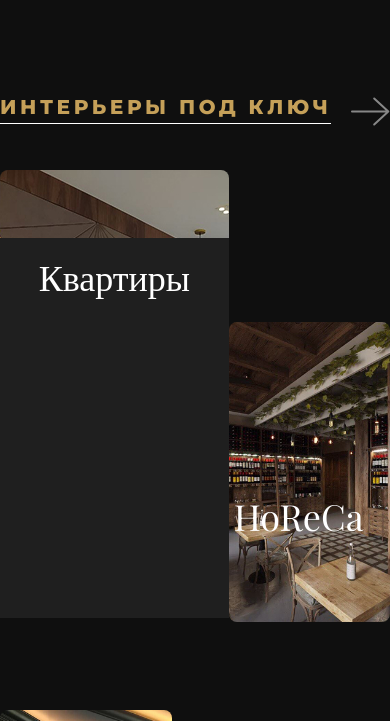
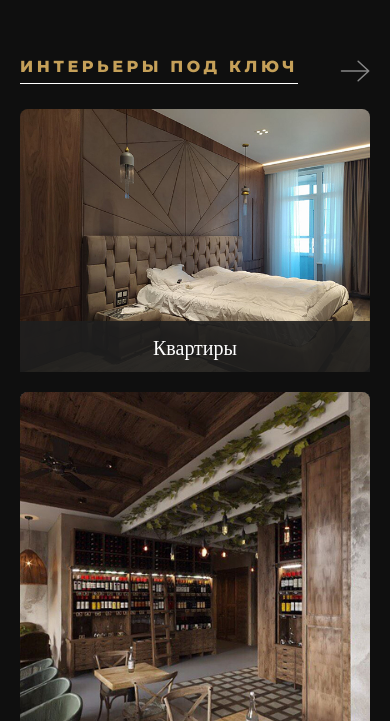
Before and after one commit to Romanpr0g/OakAndRockDesign, a React (Vite) app: page /services/interiors in a window 390 px wide. Shown: the part 5843-6564 px from the top of the page. Built offline with nearby package versions, Linux system fonts and the light colour scheme.

Commit message:
responsive update

```diff
--- a/src/components/Home/About/About.module.css
+++ b/src/components/Home/About/About.module.css
@@ -34,7 +34,7 @@
 /* Текстовые стили */
 .label {
   color: var(--accent-gold);
-  font-size: 20px;
+  font-size: clamp(14px, 2vw, 20px);
   letter-spacing: 3.6px;
   font-weight: 800;
   text-transform: uppercase;
@@ -42,12 +42,12 @@
   margin-bottom: 40px;
   border-bottom: 1px solid #ffffff;
   padding-bottom: 7px;
-  line-height: 16px;
+  line-height: 1.25;
 }
 
 .title {
-  font-size: 36px;
-  line-height: 64px;
+  font-size: clamp(22px, 4vw, 36px);
+  line-height: 1.7;
   margin-bottom: 12px;
   font-weight: 400;
   color: #fff;
@@ -56,7 +56,7 @@
 
 .desc {
   color: var(--text-muted);
-  font-size: 14px;
+  font-size: clamp(12px, 1.5vw, 14px);
   max-width: 700px;
   margin: 0 auto;
   line-height: 1.6;
@@ -117,19 +117,19 @@
 
 .card h3 {
   font-family: var(--font-serif);
-  font-size: 20px;
+  font-size: clamp(18px, 2.5vw, 20px);
   font-weight: 400;
   margin-bottom: 12px;
   color: #fff;
-  line-height: 28px;
+  line-height: 1.4;
 
 }
 
 .card p {
-  font-size: 16px;
+  font-size: clamp(14px, 2vw, 16px);
   font-weight: 400;
   color: var(--text-muted);
-  line-height: 22px;
+  line-height: 1.4;
 }
 
 /* Адаптив */
--- a/src/components/Home/Hero/Hero.jsx
+++ b/src/components/Home/Hero/Hero.jsx
@@ -11,7 +11,7 @@ const Hero = () => {
         </h1>
         <p>— мы творим чудеса.</p>
       </div>
-      <img src={heroArrow} className={s.scroll} alt="arrow" />
+      {/* <img src={heroArrow} className={s.scroll} alt="arrow" /> */}
     </section>
   );
 };
--- a/src/components/Home/Hero/Hero.module.css
+++ b/src/components/Home/Hero/Hero.module.css
@@ -23,18 +23,18 @@
 }
 .content h1 {
   font-family: var(--font-serif);
-  font-size: 98px;
+  font-size: clamp(40px, 8vw, 98px);
   font-weight: 800;
   color: #fff;
   margin-bottom: 12px;
 }
 .content span {
-  font-size: 84px;
+  font-size: clamp(32px, 8vw, 84px);
 }
 .content p {
-  font-size: 36px;
+  font-size: clamp(16px, 3vw, 36px);
   font-weight: 400;
-  line-height: 48px;
+  line-height: 1.3;
 }
 .scroll {
   position: absolute;
--- a/src/components/Home/Partners/Partners.module.css
+++ b/src/components/Home/Partners/Partners.module.css
@@ -6,7 +6,7 @@
 
 .partners_wrapper {
   margin: 0 auto;
-  padding: 50px 187px 66px;
+  padding: 50px clamp(15px, 8vw, 187px) 66px;
   max-width: 1390px;
 }
 
@@ -15,20 +15,20 @@
 }
 
 .partners__label__item {
-  font-size: 20px;
+  font-size: clamp(12px, 2vw, 20px);
   text-transform: uppercase;
   color: var(--accent-gold);
   font-weight: 800;
   letter-spacing: 3.6px;
   border-bottom: 1px solid #ffffff;
   padding-bottom: 8px;
-  line-height: 16px;
+  line-height: 1.25;
 }
 
 .partners__title {
-  font-size: 36px;
+  font-size: clamp(24px, 4vw, 36px);
   font-weight: 400;
-  line-height: 64px;
+  line-height: 1.7;
   letter-spacing: 0;
   margin-bottom: 12px;
   color: #fff;
@@ -36,9 +36,16 @@
 
 .partners__text {
   color: var(--text-muted);
-  font-size: 20px;
+  font-size: clamp(14px, 2vw, 20px);
   font-weight: 300;
   margin: 0 auto;
-  line-height: 28px;
+  line-height: 1.4;
   letter-spacing: 0;
 }
+
+@media (max-width: 768px) {
+  .partners_wrapper {
+    padding-top: 40px;
+    padding-bottom: 40px;
+  }
+}
--- a/src/components/Home/ServicesGrid/ServicesGrid.module.css
+++ b/src/components/Home/ServicesGrid/ServicesGrid.module.css
@@ -4,7 +4,8 @@
 }
 
 .container {
-  max-width: 1225px;
+  max-width: 1440px;
+  padding: 0 108px;
   margin: 0 auto;
 }
 
@@ -168,33 +169,107 @@
 }
 
 /* Адаптив (на мобильных убираем свисание и выстраиваем в колонку) */
-@media (max-width: 1170px) {
+@media (max-width: 1300px) {
+  .container {
+    padding: 0 40px; /* Уменьшаем боковые отступы */
+  }
+
   .grid {
-    flex-direction: column;
+    min-height: auto;
+    gap: 30px; /* Расстояние между верхним и нижним рядом */
   }
-  .horeca {
+
+  /* Оставляем блоки в строку, добавляем равный отступ между двумя карточками */
+  .upBlock,
+  .bottomBlock {
+    display: flex;
+    flex-direction: row;
+    gap: 30px;
+  }
+
+  /* Сбрасываем жесткие размеры и "лесенку" */
+  .apartments,
+  .horeca,
+  .homes,
+  .restoration {
+    flex: 1; /* Карточки делят ширину поровну (по 50% минус gap) */
+    width: auto;
+    height: 350px; /* Единая высота для всех карточек в сетке */
+    position: relative;
+    top: auto;
+    right: auto;
+    left: auto;
     margin-top: 0;
-    height: 300px;
   }
-  .bottomRow {
-    flex-direction: column;
-    height: auto;
+
+  .card {
+    overflow: hidden; /* Обрезаем картинки и прячем вылетающие за края плашки */
   }
-  .half {
-    height: 300px;
-  }
-  .card {
-    overflow: hidden; /* На мобильных лучше спрятать вылеты */
-  }
-  .cardLabel {
-    /* Возвращаем стандартное положение на мобильных */
+
+  /* Ставим плашки аккуратно вниз по центру каждой карточки */
+  .apartments .cardLabel,
+  .horeca .cardLabel,
+  .homes .cardLabel,
+  .restoration .cardLabel {
     position: absolute;
     bottom: 0;
     left: 0;
-    right: auto;
+    right: 0;
     top: auto;
-    transform: none;
     width: 100%;
+    padding: 15px;
     text-align: center;
+    font-size: 24px;
+    line-height: normal;
+    background-color: rgba(31, 31, 31, 0.9);
+    box-sizing: border-box; /* Чтобы padding не ломал ширину 100% */
   }
 }
+
+/* --- Адаптив для телефонов (до 768px): В один столбик --- */
+@media (max-width: 768px) {
+  .section {
+    padding: 60px 0 30px;
+  }
+
+  .container {
+    padding: 0 20px;
+  }
+
+  .header {
+    margin-bottom: 24px;
+  }
+
+  .label {
+    font-size: 16px;
+  }
+
+  .arrow {
+    width: 30px;
+    height: 28px;
+  }
+
+  /* Вот здесь перестраиваем ряды в колонки (1 карточка в ряд) */
+  .upBlock,
+  .bottomBlock {
+    flex-direction: column;
+    gap: 20px;
+  }
+
+  /* Уменьшаем высоту карточек для мобильных экранов */
+  .apartments,
+  .horeca,
+  .homes,
+  .restoration {
+    height: 250px;
+  }
+
+  /* Немного уменьшаем шрифт на плашках */
+  .apartments .cardLabel,
+  .horeca .cardLabel,
+  .homes .cardLabel,
+  .restoration .cardLabel {
+    font-size: 20px;
+    padding: 12px;
+  }
+}
--- a/src/components/Layout/Footer/Footer.jsx
+++ b/src/components/Layout/Footer/Footer.jsx
@@ -122,8 +122,18 @@ const Footer = () => {
 
           {/* 4. Колонка: Карта */}
           <div className={s.colMap}>
-            {/* Серый блок-заглушка или iframe карты */}
-            <div className={s.mapPlaceholder}></div>
+            <iframe
+              title="Карта: г. Минск, ул. Киселёва 20"
+              // ll - центрирует карту по координатам (долгота, широта)
+              // z=17 - масштаб (приближение)
+              // pt - ставит красную метку (pm2rdm) точно на здание
+              src="https://yandex.ru/map-widget/v1/?ll=27.565963,53.914080&z=17&pt=27.565963,53.914080,pm2rdm"
+              width="100%"
+              height="100%"
+              frameBorder="0"
+              allowFullScreen={true}
+              className={s.mapPlaceholder}
+            ></iframe>
           </div>
         </div>
 
--- a/src/components/Layout/Footer/Footer.module.css
+++ b/src/components/Layout/Footer/Footer.module.css
@@ -124,6 +124,8 @@
 }
 
 .mapPlaceholder {
+  display: block;
+  border: 0;
   width: 272px;
   height: 160px;
   background-color: #D9D9D9;
```
